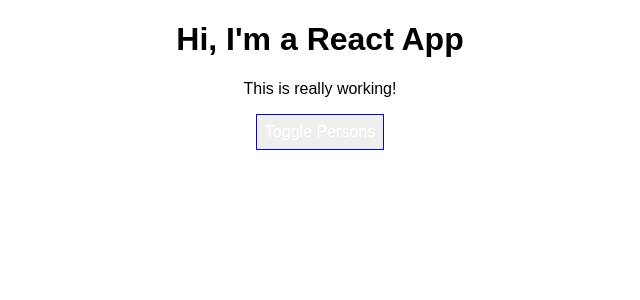
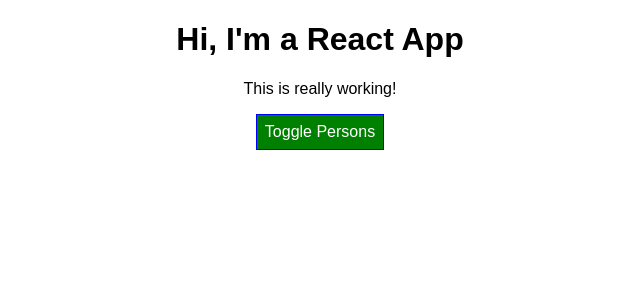
Before and after one commit to StaVergos/react-educational, a React (Create React App) app: page / in a window 1280 px wide. Shown: the top 300 px of the page, without its empty margins (320-960 px from the left). Built offline with nearby package versions, Linux system fonts and the light colour scheme.

Commit message:
added styled components and dynamic styles

```diff
--- a/src/App.js
+++ b/src/App.js
@@ -5,15 +5,15 @@
 import Person from './Person/Person';
 
 const StyledButton = styled.button`
- background-color: 'green';
- color: white;
+  background-color: ${props => props.alt ? 'red' : 'green'};
+  color: white;
   font: inherit;
   border: 1px solid blue;
   padding: 8px;
   cursor: pointer;
 
   &:hover {
-    background-color: lightgreen;
+    background-color: ${props => props.alt ? 'salmon' : 'lightgreen'};
     color: black;
   }
 `;
@@ -106,7 +106,7 @@
       <div className="App">
         <h1>Hi, I'm a React App</h1>
         <p className={classes.join(' ')}>This is really working!</p>
-        <StyledButton onClick={this.togglePersonsHandler}>
+        <StyledButton alt={this.state.showPersons} onClick={this.togglePersonsHandler}>
           Toggle Persons
         </StyledButton>
         {persons}
```
